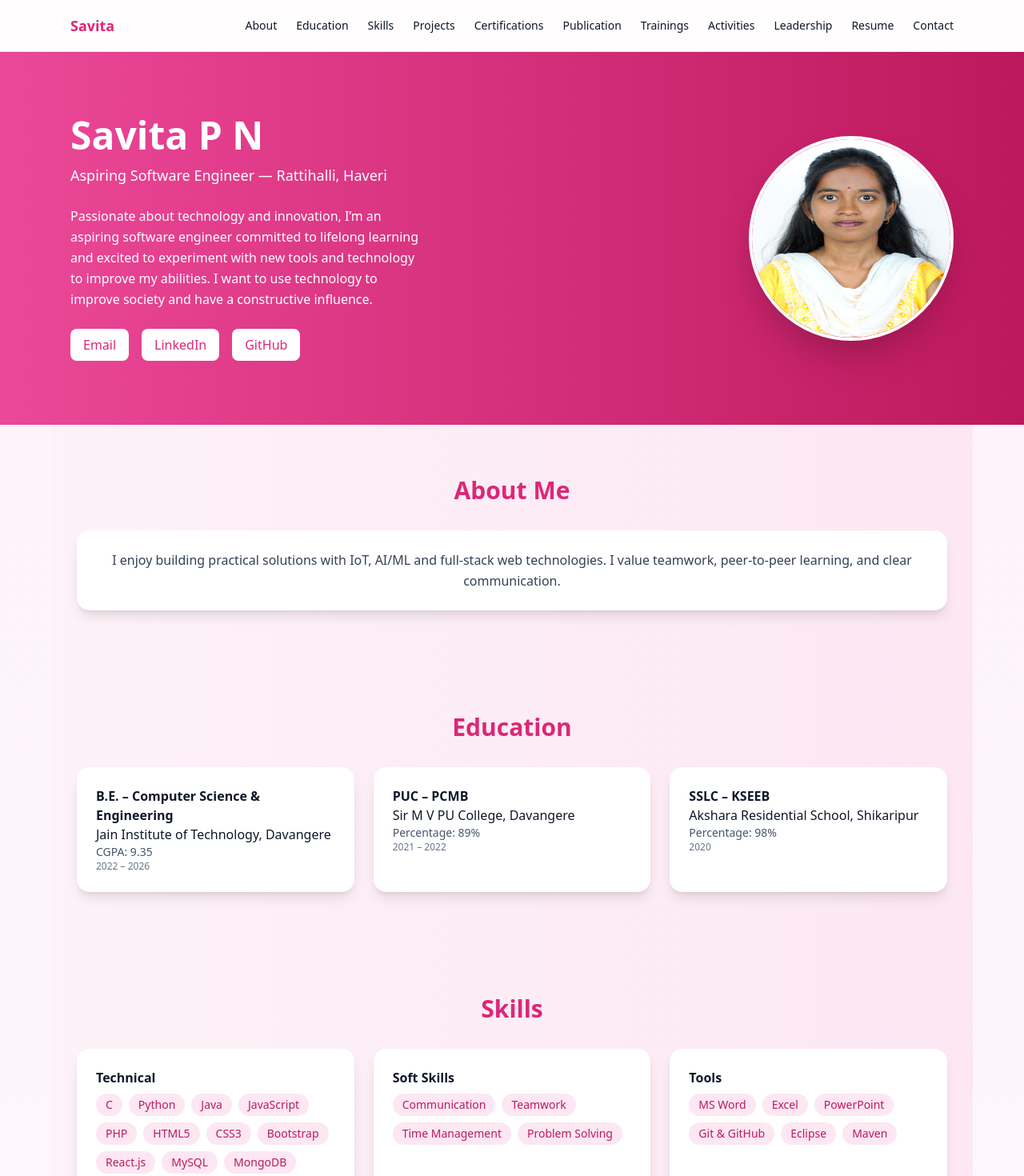
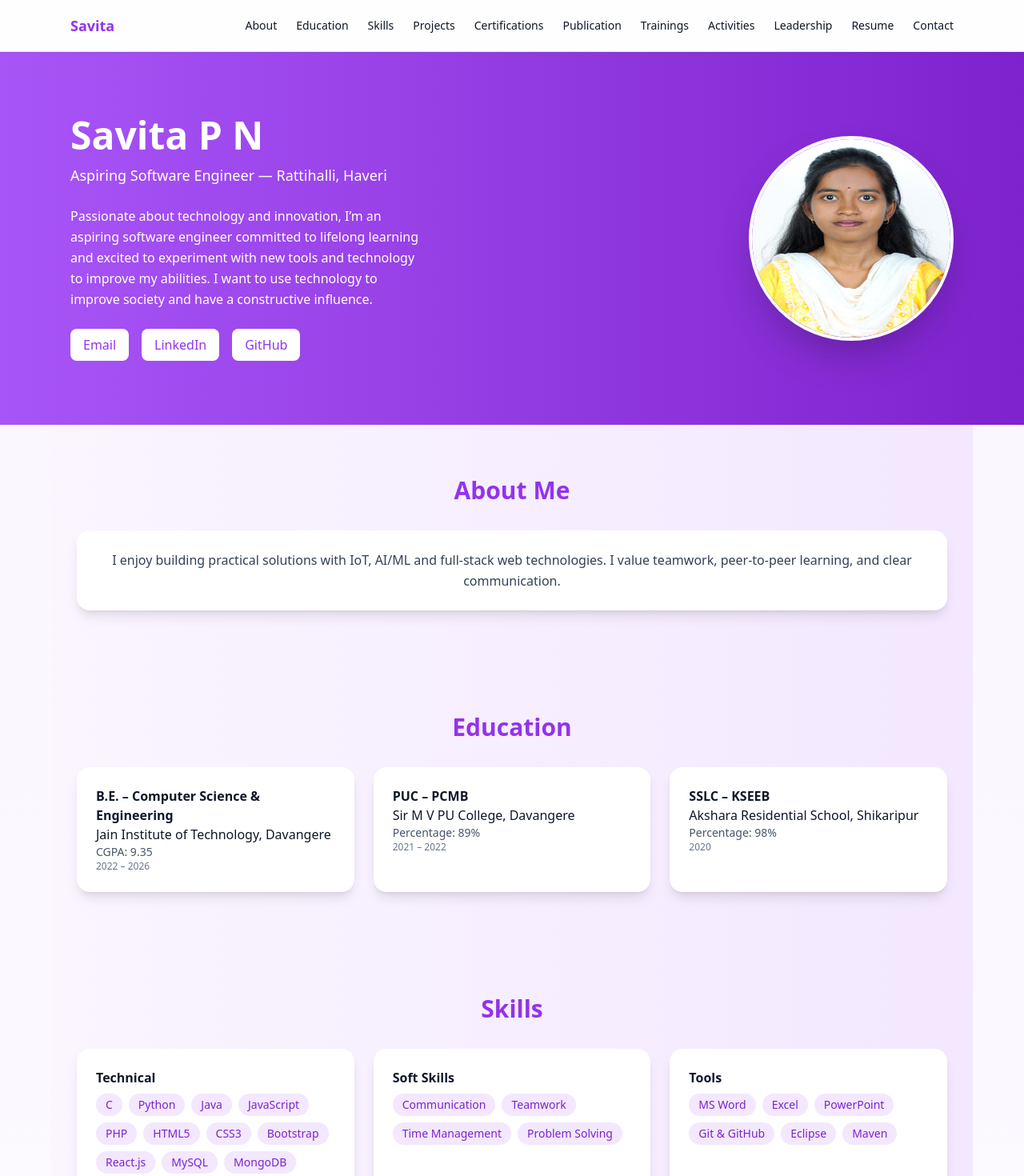
Before and after one commit to Savita-pn/portfolio, a React (Create React App) app: page / in a window 1280 px wide. Shown: the top 1470 px of the page at 80% size. Built offline with nearby package versions, Linux system fonts and the light colour scheme.

Commit message:
Update portfolio content

```diff
--- a/src/App.js
+++ b/src/App.js
@@ -72,7 +72,7 @@ const Section = ({ id, title, children, gradient }) => (
       initial={{ opacity: 0, y: 20 }}
       whileInView={{ opacity: 1, y: 0 }}
       transition={{ duration: 0.6 }}
-      className="text-3xl font-bold mb-8 text-center text-pink-600"
+      className="text-3xl font-bold mb-8 text-center text-purple-600"
     >
       {title}
     </motion.h2>
@@ -96,15 +96,15 @@ export default function App() {
   const year = useMemo(() => new Date().getFullYear(), []);
 
   return (
-    <div className="min-h-screen bg-gradient-to-b from-pink-50 to-white text-slate-900">
+    <div className="min-h-screen bg-gradient-to-b from-purple-50 to-white text-slate-900">
       {/* Navbar */}
       <header className="sticky top-0 z-50 backdrop-blur bg-white/80 border-b shadow-sm">
         <div className="max-w-6xl mx-auto px-6 h-16 flex items-center justify-between">
-          <a href="#home" className="font-bold text-lg text-pink-600">{DATA.name.split(" ")[0]}</a>
+          <a href="#home" className="font-bold text-lg text-purple-600">{DATA.name.split(" ")[0]}</a>
           <nav className="hidden md:flex gap-6 text-sm">
             {["About", "Education", "Skills", "Projects", "Certifications", "Publication", "Trainings", "Activities", "Leadership", "Resume", "Contact"].map(
               (label) => (
-                <a key={label} href={`#${label.toLowerCase()}`} className="hover:text-pink-600">{label}</a>
+                <a key={label} href={`#${label.toLowerCase()}`} className="hover:text-purple-600">{label}</a>
               )
             )}
           </nav>
@@ -112,16 +112,16 @@ export default function App() {
       </header>
 
       {/* Hero Section */}
-      <section id="home" className="bg-gradient-to-r from-pink-500 to-pink-700 text-white">
+      <section id="home" className="bg-gradient-to-r from-purple-500 to-purple-700 text-white">
         <div className="max-w-6xl mx-auto px-6 py-20 grid md:grid-cols-2 gap-10 items-center">
           <motion.div initial={{ opacity: 0, x: -50 }} whileInView={{ opacity: 1, x: 0 }} transition={{ duration: 0.7 }}>
             <h1 className="text-5xl font-bold">{DATA.name}</h1>
             <p className="mt-3 text-lg">{DATA.role} — {DATA.location}</p>
             <p className="mt-6 max-w-md leading-relaxed">{DATA.objective}</p>
             <div className="mt-6 flex gap-4">
-              <a className="px-4 py-2 bg-white text-pink-600 rounded-lg font-medium hover:bg-slate-200 transition" href={`mailto:${DATA.email}`}>Email</a>
-              <a className="px-4 py-2 bg-white text-pink-600 rounded-lg font-medium hover:bg-slate-200 transition" href={DATA.links.linkedin} target="_blank" rel="noreferrer">LinkedIn</a>
-              <a className="px-4 py-2 bg-white text-pink-600 rounded-lg font-medium hover:bg-slate-200 transition" href={DATA.links.github} target="_blank" rel="noreferrer">GitHub</a>
+              <a className="px-4 py-2 bg-white text-purple-600 rounded-lg font-medium hover:bg-slate-200 transition" href={`mailto:${DATA.email}`}>Email</a>
+              <a className="px-4 py-2 bg-white text-purple-600 rounded-lg font-medium hover:bg-slate-200 transition" href={DATA.links.linkedin} target="_blank" rel="noreferrer">LinkedIn</a>
+              <a className="px-4 py-2 bg-white text-purple-600 rounded-lg font-medium hover:bg-slate-200 transition" href={DATA.links.github} target="_blank" rel="noreferrer">GitHub</a>
             </div>
           </motion.div>
           <motion.div initial={{ opacity: 0, scale: 0.8 }} whileInView={{ opacity: 1, scale: 1 }} transition={{ duration: 0.7 }} className="flex justify-center md:justify-end">
@@ -130,22 +130,19 @@ export default function App() {
               alt="Profile"
               className="w-64 h-64 rounded-full shadow-2xl border-4 border-white hover:scale-105 transition-transform duration-300"
             />
-
-
           </motion.div>
-
         </div>
       </section>
 
       {/* About */}
-      <Section id="about" title="About Me" gradient="bg-gradient-to-r from-pink-50 to-pink-100">
+      <Section id="about" title="About Me" gradient="bg-gradient-to-r from-purple-50 to-purple-100">
         <Card>
           <p className="leading-relaxed text-slate-700 text-center">I enjoy building practical solutions with IoT, AI/ML and full-stack web technologies. I value teamwork, peer-to-peer learning, and clear communication.</p>
         </Card>
       </Section>
 
       {/* Education */}
-      <Section id="education" title="Education" gradient="bg-gradient-to-r from-pink-50 to-pink-100">
+      <Section id="education" title="Education" gradient="bg-gradient-to-r from-purple-50 to-purple-100">
         <div className="grid md:grid-cols-3 gap-6">
           {DATA.education.map((edu) => (
             <Card key={edu.title}>
@@ -159,31 +156,31 @@ export default function App() {
       </Section>
 
       {/* Skills */}
-      <Section id="skills" title="Skills" gradient="bg-gradient-to-r from-pink-50 to-pink-100">
+      <Section id="skills" title="Skills" gradient="bg-gradient-to-r from-purple-50 to-purple-100">
         <div className="grid md:grid-cols-3 gap-6">
           <Card>
             <h3 className="font-semibold mb-2">Technical</h3>
             <div className="flex flex-wrap gap-2">
-              {DATA.skills.technical.map((s) => (<span key={s} className="px-3 py-1 bg-pink-100 text-pink-700 rounded-full text-sm hover:bg-pink-200 transition">{s}</span>))}
+              {DATA.skills.technical.map((s) => (<span key={s} className="px-3 py-1 bg-purple-100 text-purple-700 rounded-full text-sm hover:bg-purple-200 transition">{s}</span>))}
             </div>
           </Card>
           <Card>
             <h3 className="font-semibold mb-2">Soft Skills</h3>
             <div className="flex flex-wrap gap-2">
-              {DATA.skills.soft.map((s) => (<span key={s} className="px-3 py-1 bg-pink-100 text-pink-700 rounded-full text-sm hover:bg-pink-200 transition">{s}</span>))}
+              {DATA.skills.soft.map((s) => (<span key={s} className="px-3 py-1 bg-purple-100 text-purple-700 rounded-full text-sm hover:bg-purple-200 transition">{s}</span>))}
             </div>
           </Card>
           <Card>
             <h3 className="font-semibold mb-2">Tools</h3>
             <div className="flex flex-wrap gap-2">
-              {DATA.skills.tools.map((s) => (<span key={s} className="px-3 py-1 bg-pink-100 text-pink-700 rounded-full text-sm hover:bg-pink-200 transition">{s}</span>))}
+              {DATA.skills.tools.map((s) => (<span key={s} className="px-3 py-1 bg-purple-100 text-purple-700 rounded-full text-sm hover:bg-purple-200 transition">{s}</span>))}
             </div>
           </Card>
         </div>
       </Section>
 
       {/* Projects */}
-      <Section id="projects" title="Projects" gradient="bg-gradient-to-r from-pink-50 to-pink-100">
+      <Section id="projects" title="Projects" gradient="bg-gradient-to-r from-purple-50 to-purple-100">
         <div className="grid md:grid-cols-2 gap-6">
           {DATA.projects.map((p) => (
             <Card key={p.title}>
@@ -196,7 +193,7 @@ export default function App() {
       </Section>
 
       {/* Certifications */}
-      <Section id="certifications" title="Certifications & Achievements" gradient="bg-gradient-to-r from-pink-50 to-pink-100">
+      <Section id="certifications" title="Certifications & Achievements" gradient="bg-gradient-to-r from-purple-50 to-purple-100">
         <div className="grid md:grid-cols-2 gap-6">
           <Card>
             <h3 className="font-semibold mb-2">General</h3>
@@ -214,7 +211,7 @@ export default function App() {
       </Section>
 
       {/* Trainings */}
-      <Section id="trainings" title="Internshala Trainings" gradient="bg-gradient-to-r from-pink-50 to-pink-100">
+      <Section id="trainings" title="Internshala Trainings" gradient="bg-gradient-to-r from-purple-50 to-purple-100">
         <Card>
           <ul className="list-disc pl-5 space-y-1 text-slate-700">
             {DATA.trainings.map((t) => (<li key={t}>{t}</li>))}
@@ -223,7 +220,7 @@ export default function App() {
       </Section>
 
       {/* Publication */}
-      <Section id="publication" title="Publication" gradient="bg-gradient-to-r from-pink-50 to-pink-100">
+      <Section id="publication" title="Publication" gradient="bg-gradient-to-r from-purple-50 to-purple-100">
         <Card>
           <h3 className="font-semibold">{DATA.publication.title}</h3>
           <p className="text-slate-700">{DATA.publication.venue}</p>
@@ -232,7 +229,7 @@ export default function App() {
       </Section>
 
       {/* Activities */}
-      <Section id="activities" title="Extra-Curricular Activities" gradient="bg-gradient-to-r from-pink-50 to-pink-100">
+      <Section id="activities" title="Extra-Curricular Activities" gradient="bg-gradient-to-r from-purple-50 to-purple-100">
         <Card>
           <ul className="list-disc pl-5 space-y-1 text-slate-700">
             {DATA.activities.map((a) => (<li key={a}>{a}</li>))}
@@ -241,7 +238,7 @@ export default function App() {
       </Section>
 
       {/* Leadership */}
-      <Section id="leadership" title="Leadership" gradient="bg-gradient-to-r from-pink-50 to-pink-100">
+      <Section id="leadership" title="Leadership" gradient="bg-gradient-to-r from-purple-50 to-purple-100">
         <Card>
           <ul className="list-disc pl-5 space-y-1 text-slate-700">
             {DATA.leadership.map((l) => (<li key={l}>{l}</li>))}
@@ -250,33 +247,32 @@ export default function App() {
       </Section>
 
       {/* Resume Download */}
-      <Section id="resume" title="Resume" gradient="bg-gradient-to-r from-pink-50 to-pink-100">
+      <Section id="resume" title="Resume" gradient="bg-gradient-to-r from-purple-50 to-purple-100">
         <Card className="text-center">
           <p className="mb-4">You can download my resume below:</p>
           <a
             href={DATA.links.resume}
             download="Savita_PN_Resume.pdf"
-  className="px-6 py-2 bg-pink-600 text-white rounded-lg font-medium hover:bg-pink-700 transition"
+            className="px-6 py-2 bg-purple-600 text-white rounded-lg font-medium hover:bg-purple-700 transition"
           >
             Download Resume
           </a>
-
         </Card>
       </Section>
 
       {/* Contact */}
-      <Section id="contact" title="Contact" gradient="bg-gradient-to-r from-pink-50 to-pink-100">
+      <Section id="contact" title="Contact" gradient="bg-gradient-to-r from-purple-50 to-purple-100">
         <Card className="text-center">
-          <p className="mb-2">Phone: <a href={`tel:${DATA.phone}`} className="text-pink-600">{DATA.phone}</a></p>
-          <p className="mb-2">Email: <a href={`mailto:${DATA.email}`} className="text-pink-600">{DATA.email}</a></p>
+          <p className="mb-2">Phone: <a href={`tel:${DATA.phone}`} className="text-purple-600">{DATA.phone}</a></p>
+          <p className="mb-2">Email: <a href={`mailto:${DATA.email}`} className="text-purple-600">{DATA.email}</a></p>
           <p>
-            <a href={DATA.links.linkedin} target="_blank" rel="noreferrer" className="text-pink-600 underline mr-4">LinkedIn</a>
-            <a href={DATA.links.github} target="_blank" rel="noreferrer" className="text-pink-600 underline">GitHub</a>
+            <a href={DATA.links.linkedin} target="_blank" rel="noreferrer" className="text-purple-600 underline mr-4">LinkedIn</a>
+            <a href={DATA.links.github} target="_blank" rel="noreferrer" className="text-purple-600 underline">GitHub</a>
           </p>
         </Card>
       </Section>
 
-      <footer className="py-10 text-center text-sm text-slate-500 bg-pink-100">© {DATA.name}.</footer>
+      <footer className="py-10 text-center text-sm text-slate-500 bg-purple-100">© {DATA.name}.</footer>
     </div>
   );
 }
```
Lines whose indentation alone changed are shown as unchanged.
